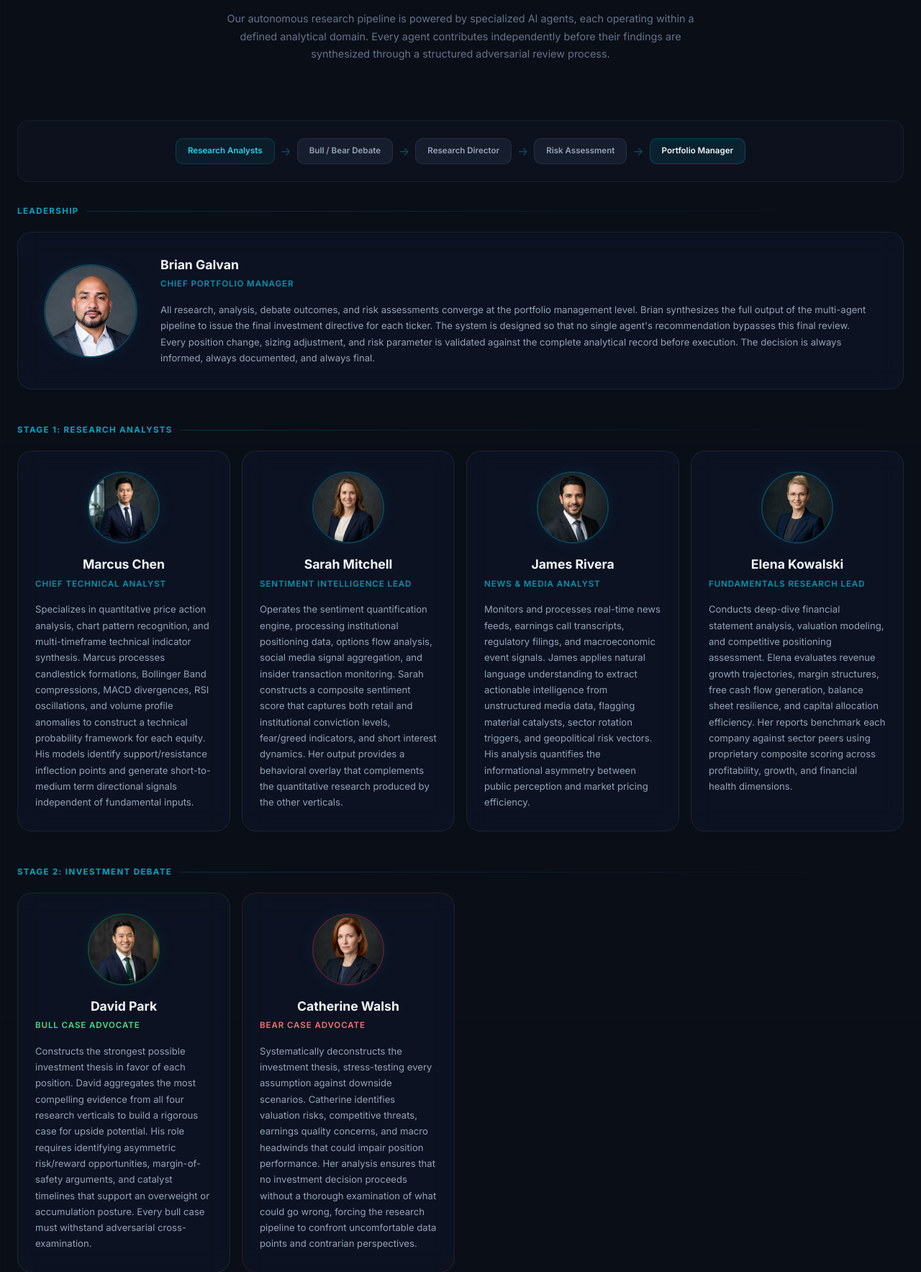
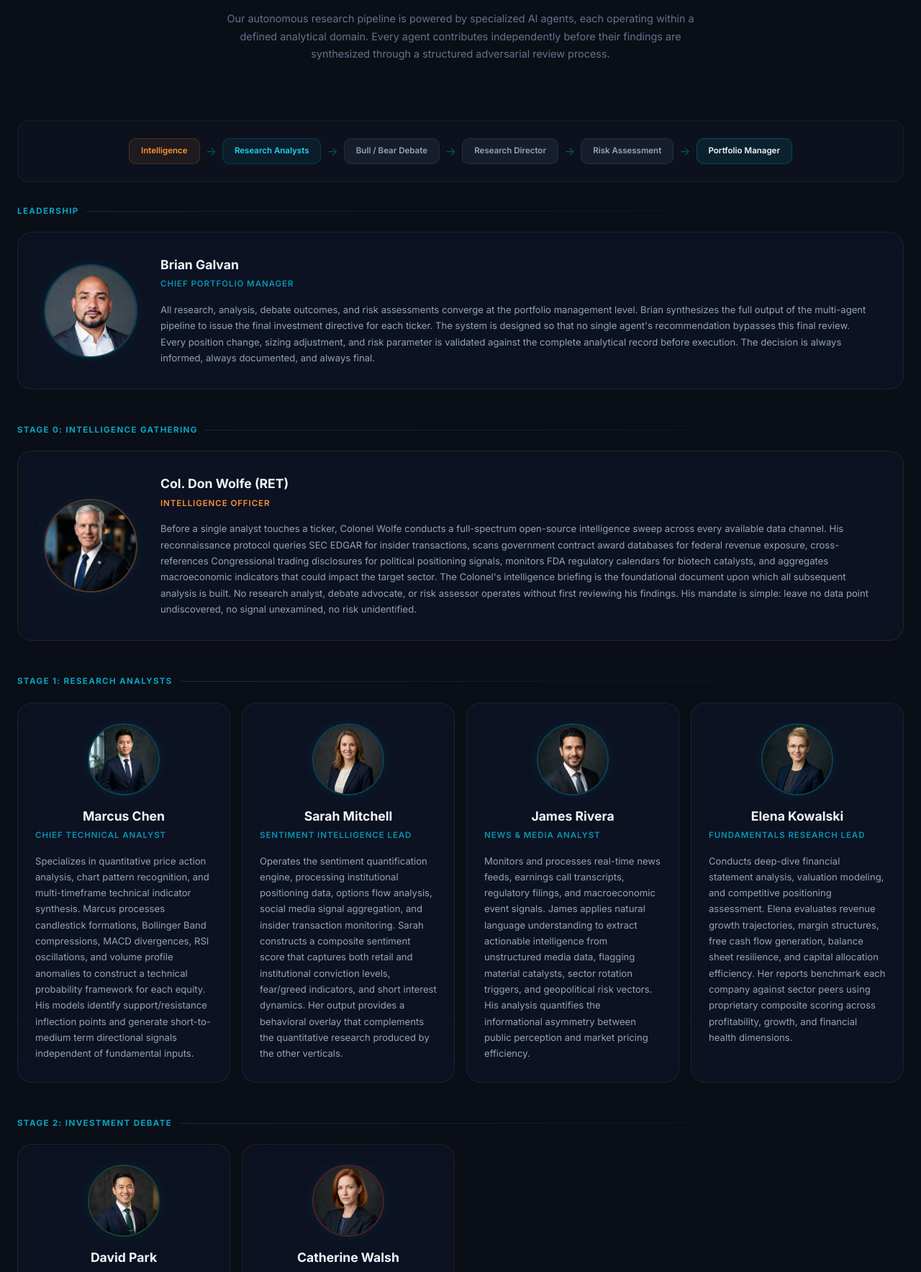
Before and after one commit to bgalvan1277/tradingagents-dashboard, a FastAPI app: template app/templates/about.html in a window 1280 px wide. Shown: the part 186-1953 px from the top of the page at 72% size. Run offline with FastAPI, Linux system fonts and the light colour scheme; the template is opened without the code that fills it, so the values that code supplies are empty; some libraries are stand-ins or nearby versions.

Commit message:
Add Col. Don Wolfe as Intelligence Officer in pipeline and About page

```diff
--- a/app/templates/about.html
+++ b/app/templates/about.html
@@ -36,6 +36,8 @@
 
 <!-- Pipeline Visualization -->
 <div class="pipeline-flow">
+    <span class="pipeline-step" style="color:#fb923c;background:rgba(251,146,60,.08);border-color:rgba(251,146,60,.2)">Intelligence</span>
+    <span class="pipeline-arrow">&rarr;</span>
     <span class="pipeline-step active">Research Analysts</span>
     <span class="pipeline-arrow">&rarr;</span>
     <span class="pipeline-step">Bull / Bear Debate</span>
@@ -57,6 +59,21 @@
                 <h3>Brian Galvan</h3>
                 <p class="title">Chief Portfolio Manager</p>
                 <p>All research, analysis, debate outcomes, and risk assessments converge at the portfolio management level. Brian synthesizes the full output of the multi-agent pipeline to issue the final investment directive for each ticker. The system is designed so that no single agent's recommendation bypasses this final review. Every position change, sizing adjustment, and risk parameter is validated against the complete analytical record before execution. The decision is always informed, always documented, and always final.</p>
+            </div>
+        </div>
+    </div>
+</div>
+
+<!-- Intelligence Gathering -->
+<div class="team-section">
+    <div class="team-section-label">Stage 0: Intelligence Gathering</div>
+    <div class="team-grid">
+        <div class="team-card lead-card" style="border-color:rgba(251,146,60,.12)">
+            <img src="/static/avatars/don_wolfe.png" alt="Colonel Don Wolfe" style="border-color:rgba(251,146,60,.3)" />
+            <div>
+                <h3>Col. Don Wolfe (RET)</h3>
+                <p class="title" style="color:#fb923c">Intelligence Officer</p>
+                <p>Before a single analyst touches a ticker, Colonel Wolfe conducts a full-spectrum open-source intelligence sweep across every available data channel. His reconnaissance protocol queries SEC EDGAR for insider transactions, scans government contract award databases for federal revenue exposure, cross-references Congressional trading disclosures for political positioning signals, monitors FDA regulatory calendars for biotech catalysts, and aggregates macroeconomic indicators that could impact the target sector. The Colonel's intelligence briefing is the foundational document upon which all subsequent analysis is built. No research analyst, debate advocate, or risk assessor operates without first reviewing his findings. His mandate is simple: leave no data point undiscovered, no signal unexamined, no risk unidentified.</p>
             </div>
         </div>
     </div>
```
Also changed, not shown: app/static/avatars/don_wolfe.png (added).
